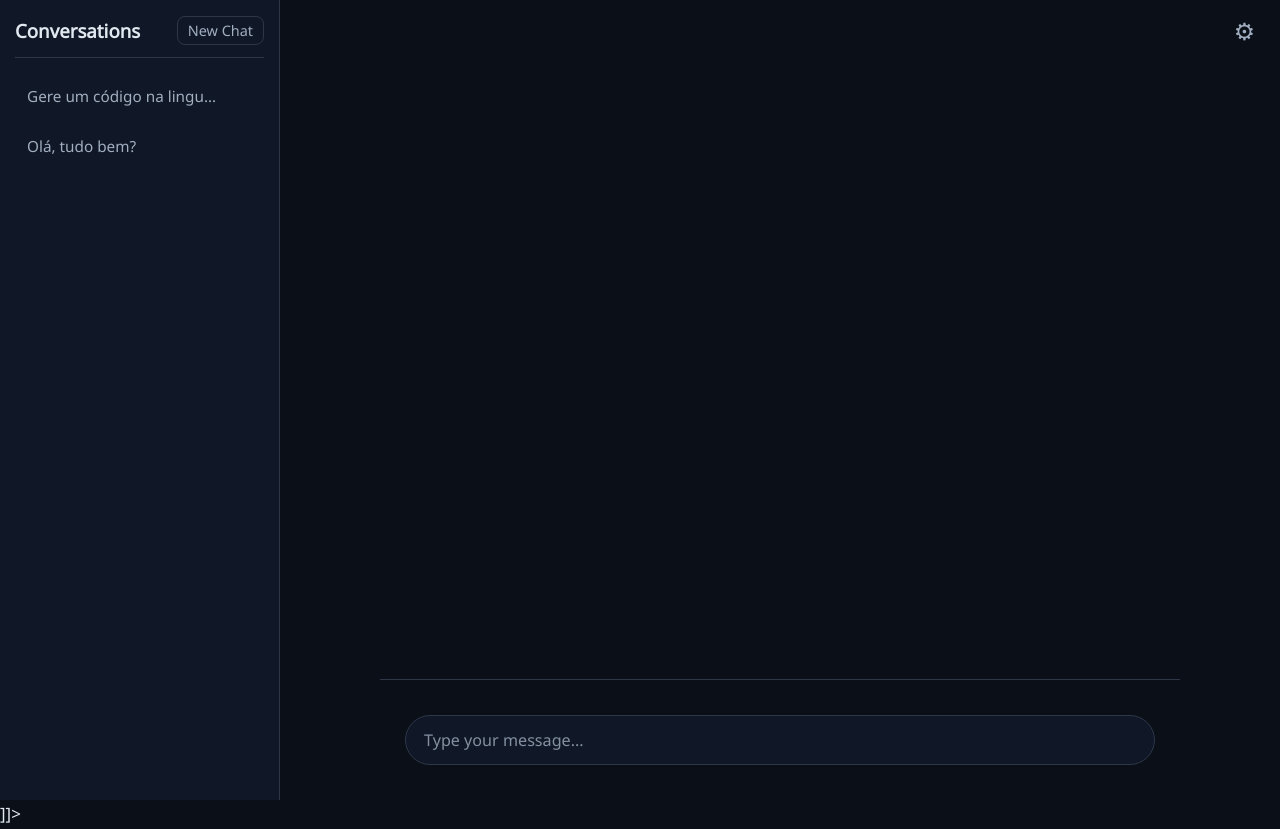
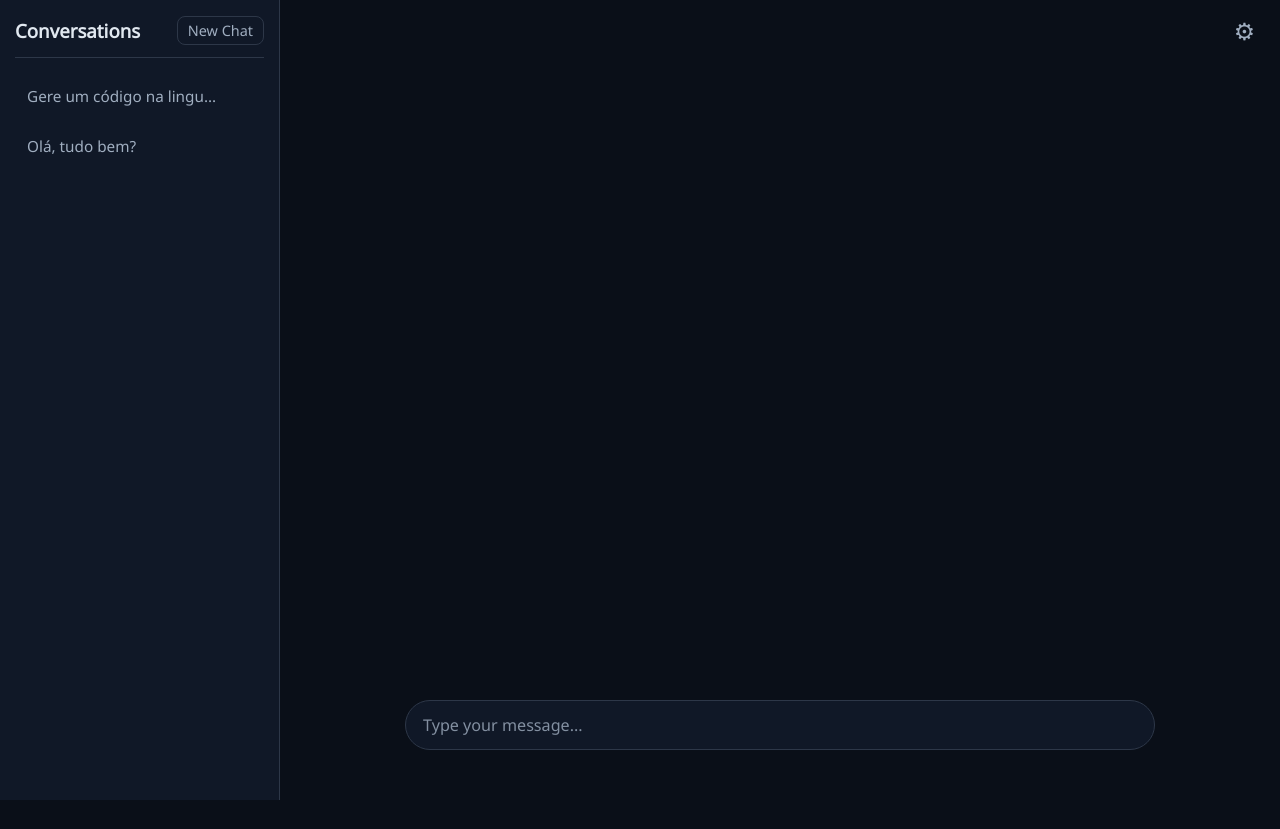
Before and after one commit to mmonso/ai_assitant, a Flask app: page / in a window 1280 px wide. After the commit the page ends 800 px from the top, so only its background shows below. Run offline with Flask 2, Linux system fonts and the light colour scheme; a user stored in the database is signed in; data comes from the database, SQL or seed files in the repository; both versions use the stored data as it was after the commit; some libraries are stand-ins or nearby versions.

Commit message:
Apply UI styling adjustments

```diff
--- a/static/chat.css
+++ b/static/chat.css
@@ -24,7 +24,7 @@
     /* overflow-y: auto; <- Removed, scrolling handled by #main-content */
     background-color: transparent; /* Make chat area background transparent */
     border: none; /* Remove any border */
-    padding: 25px 25px 80px 25px; /* Reduced bottom padding */
+    padding: 25px 25px 10px 25px; /* Further reduced bottom padding */
     display: flex;
     flex-direction: column;
     gap: 20px; /* Space between messages */
@@ -35,12 +35,10 @@
 
 #input-area {
     display: flex;
-    padding: 35px 25px; /* Further increased vertical padding */
-    border-top: 1px solid var(--border-color); /* Restore border */
+    padding: 0px 25px 50px 25px; /* Reduced top padding */
     background-color: var(--bg-primary); /* Restore background */
     flex-shrink: 0; /* Prevent shrinking */
     gap: 10px;
-    /* margin-bottom: 30px; <- Removed, sticky positioning handles bottom spacing */
     position: sticky;
     bottom: 0;
     z-index: 1; /* Ensure it stays above chat content */
@@ -64,6 +62,7 @@
 }
 
 .bot-message {
+    padding: 12px 0px;
     background-color: transparent; /* Make bot message background transparent */
     color: var(--text-primary); /* Use primary text for bot too */
     align-self: flex-start;
@@ -86,28 +85,17 @@
 
 /* Input Area Styles */
 #user-input { /* Now a textarea */
+
     flex-grow: 1;
     background-color: var(--bg-secondary); /* Restore background */
     border: 1px solid var(--border-color); /* Restore border */
-    padding: 12px 18px; /* Match message padding */
-    border-radius: 50px; /* Fully rounded */
+    padding: 12px 17px; /* Adjust left padding to align text with bot message */
+    border-radius: 30px; /* Fully rounded */
     color: var(--text-primary);
     line-height: 1.5; /* Ensure consistent line height for calculations */
     max-height: 280px; /* Approx 10 lines + padding */
     overflow-y: auto; /* Show scrollbar when max-height is reached */
 }
-
-#user-input:focus {
-    border-color: var(--border-focus); /* Restore focus border */
-    background-color: var(--bg-tertiary); /* Restore focus background */
-    outline: none; /* Keep outline removal for consistency */
-}
-
-#user-input:hover {
-    background-color: var(--bg-secondary); /* Keep original background on hover */
-    border-color: var(--border-color); /* Keep original border on hover */
-}
-
 
 /* Code Block Styling (within bot messages) */
 .bot-message pre {
--- a/static/layout.css
+++ b/static/layout.css
@@ -25,7 +25,7 @@
     /* align-items: center; */ /* Remove or comment out if vertical centering isn't desired */
     height: 100%;
     background-color: var(--bg-primary);
-    overflow-y: auto; /* Allow main content to scroll */
+    overflow-y: scroll; /* Always show scrollbar track to prevent layout shift */
     padding: 0 20px; /* Add some padding if needed when screen is narrow */
 }
 
@@ -37,9 +37,6 @@
     max-width: 800px; /* Set the desired max width */
     /* height: 100%; <- Removed to fix input area positioning */
     background-color: transparent; /* Make wrapper transparent */
-    /* border-left: 1px solid var(--border-color); */ /* Remove border */
-    /* border-right: 1px solid var(--border-color); */ /* Remove border */
-    /* box-shadow: var(--shadow-md); */ /* Remove shadow */
 }
 
 /* Specific scrollbar for sidebar (thinner) */
--- a/templates/index.html
+++ b/templates/index.html
@@ -1,4 +1,4 @@
-<![CDATA[<!DOCTYPE html>
+<!DOCTYPE html>
 <html lang="en">
 <head>
     <meta charset="UTF-8">
@@ -71,4 +71,4 @@
     <!-- Placeholder div where the modal will be injected -->
     <div id="settings-modal-placeholder"></div>
 </body>
-</html>]]>
+</html>
```
Also changed, not shown: chat_history.db.
